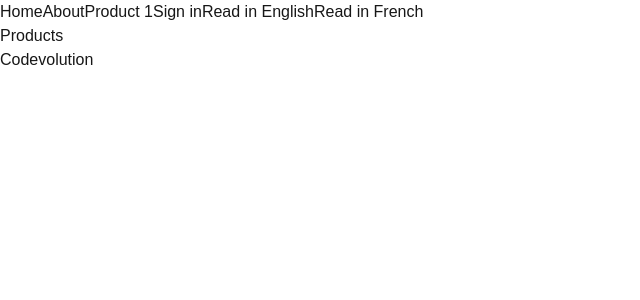
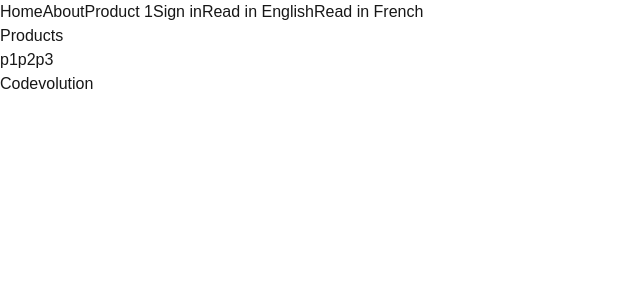
Before and after one commit to itxiaojia523/next-demo, a Next.js app: page /products in a window 1280 px wide. Shown: the top 300 px of the page, without its empty margins (0-640 px from the left). Built offline with nearby package versions, Linux system fonts and the light colour scheme; no server answers.

Commit message:
generateStaticParams: prerender

```diff
--- a/src/app/products/page.tsx
+++ b/src/app/products/page.tsx
@@ -1,3 +1,12 @@
+import Link from "next/link";
+
 export default function Products() {
-  return <h1>Products</h1>;
+  return (
+    <>
+    <h1>Products</h1>
+    <Link href="/products/1">p1</Link>
+    <Link href="/products/2">p2</Link>
+    <Link href="/products/3">p3</Link>
+    </>
+  )
 }
```
Also changed, not shown: src/app/products/[id]/page.tsx (+6 -2 lines).
